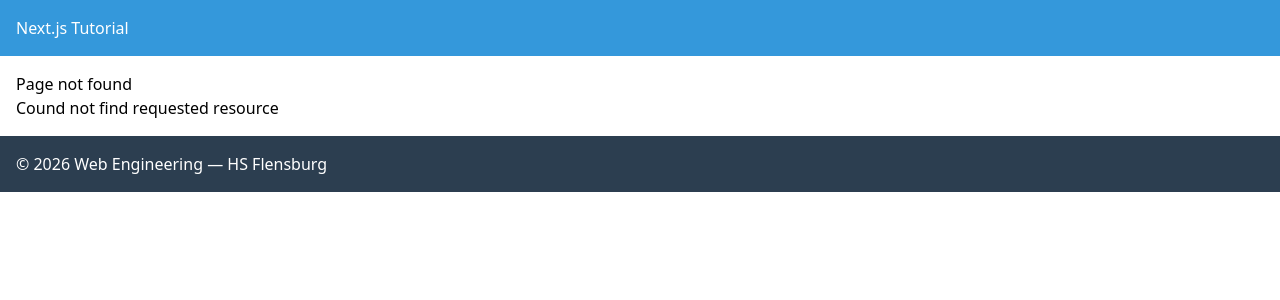
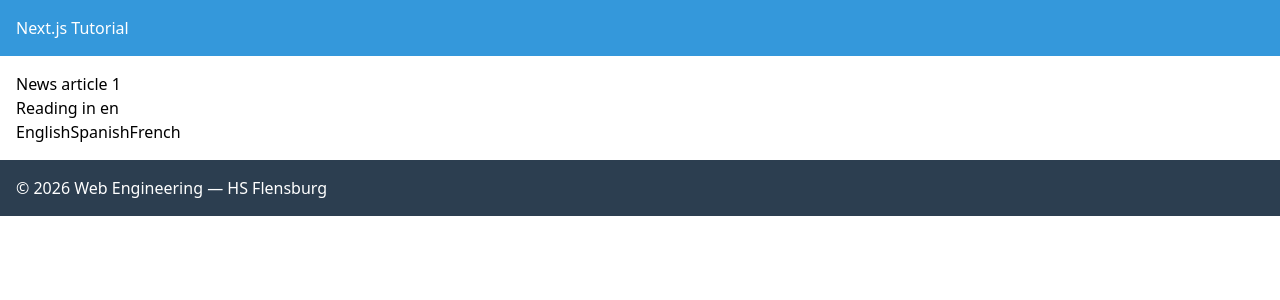
Before and after one commit to kape79/grundlagen-routing-navigation, a Next.js app: page /articles/1 in a window 1280 px wide. Before the commit this address had no page. Shown: the top 300 px of the page. Built offline with nearby package versions, Linux system fonts and the light colour scheme.

Commit message:
Params and search params within a Server component

```diff
--- /dev/null
+++ b/src/app/articles/[articleId]/page.tsx
@@ -0,0 +1,23 @@
+import Link from "next/link"
+
+
+export default async function NewsArticle( { params, searchParams }: {
+    params: Promise<{ articleId: string}>;
+    searchParams: Promise<{lang?: "en" | "es" | "fr "}>
+})
+{   const { articleId } = await params;
+    const { lang= "en" } = await searchParams; //default value = en
+    return (
+      <div>
+        <h1>News article {articleId}</h1>
+        <p>Reading in {lang}</p>
+
+        <div>
+            <Link href="/articles/${articleId}?lang=en">English</Link>
+            <Link href="/articles/${articleId}?lang=es">Spanish</Link>
+            <Link href="/articles/${articleId}?lang=fr">French</Link>
+        </div>
+      </div>
+    );
+
+}
```
